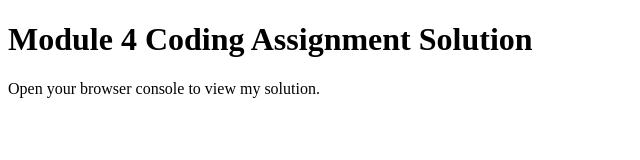
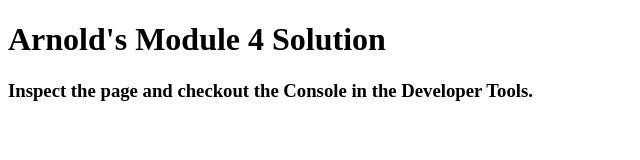
Before and after one commit to arnoldmike/mod4c, a plain HTML site: page index.html in a window 1280 px wide. Shown: the whole page, without its empty margins (0-640 px from the left). Drawn offline with Linux system fonts and the light colour scheme.

Commit message:
Update index.html

```diff
--- a/index.html
+++ b/index.html
@@ -2,13 +2,16 @@
 <html>
 <head>
   <meta charset="utf-8">
-  <title>Module 4 Coding Assignment Solution</title>
+  <title>Module 4 Solution</title>
+  <script>
+    var names = []; // DO NOT REMOVE
+  </script>
   <script src="SpeakHello.js"></script>
   <script src="SpeakGoodBye.js"></script>
   <script src="script.js"></script>
 </head>
 <body>
-  <h1>Module 4 Coding Assignment Solution</h1>
-  <p>Open your browser console to view my solution.</p>
+  <h1>Arnold's Module 4 Solution</h1>
+  <h3>Inspect the page and checkout the Console in the Developer Tools.</h3>
 </body>
 </html>
```
